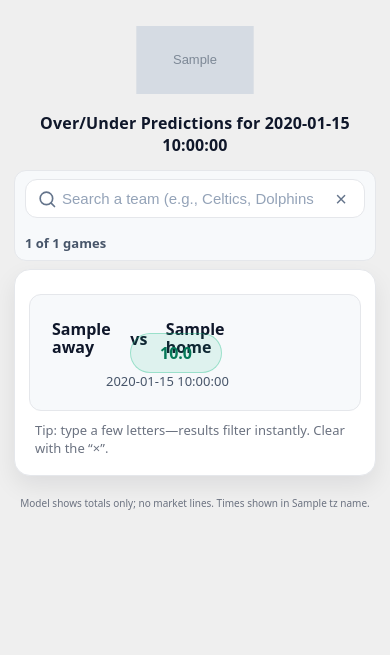
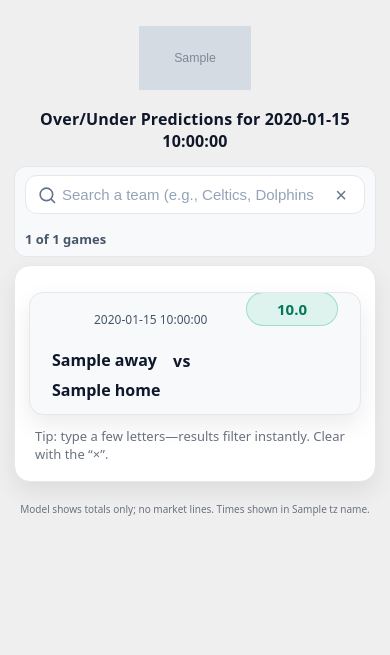
Before and after one commit to vzjavi/bzbetzpredictor, a Flask app: template templates/index.html in a window 390 px wide. Shown: the top 655 px of the page. Run offline with Flask 3, Linux system fonts and the light colour scheme; the template is opened without the code that fills it: most values are stand-ins (such as "Sample title", 1, 10 or a date in 2020); grey boxes marked "Sample" are stand-in pictures.

Commit message:
mobile view changes v4

```diff
--- a/static/styles.css
+++ b/static/styles.css
@@ -315,3 +315,74 @@
   tbody tr:nth-child(odd){ background:#f7f9fb; }
   tbody tr:hover{ background:#f1f5f9; }
 }
+/* ==== iPhone-friendly card layout (≤ 430px) ==== */
+@media (max-width: 430px){
+
+  /* Tighter header/search so more rows are visible */
+  .page-wrap{ margin:16px auto; padding:0 14px; }
+  .site-header{ gap:6px; margin-bottom:8px; }
+  .site-header .brand-img{ height:84px !important; }
+  .brand-sub{ font-size:16px; font-weight:800; }
+  .controls{ padding:8px 10px; border-radius:12px; }
+  .search input{ padding:10px 36px; font-size:15px; }
+  .results-count{ font-size:13px; }
+
+  /* Turn each row into a card; hide the table header */
+  .table-wrap{ overflow:visible; }
+  table{ min-width:0; font-size:16px; }
+  thead{ display:none; }
+
+  tbody tr{
+    display:block;
+    position:relative;
+    background:#fff;
+    border-radius:14px;
+    box-shadow: var(--shadow);
+    margin:12px 0;
+    padding:12px 12px 10px 12px;
+    /* reserve space so text never sits under the pill */
+    padding-right:112px;
+  }
+
+  /* cells become blocks */
+  .cell{ display:block; border:0; padding:0; text-align:left; }
+
+  /* hide the League column on phones */
+  .cell.sport{ display:none; }
+
+  /* matchup row */
+  .matchup-flex{
+    display:flex;
+    align-items:center;
+    justify-content:flex-start;
+    gap:10px;
+    flex-wrap:wrap;
+  }
+  .logo{ width:36px !important; height:36px !important; border-radius:8px; }
+  .team{ font-weight:800; font-size:16px; line-height:1.12; }
+  .vs{ margin:0 6px; font-weight:800; }
+
+  /* time sits under the matchup, aligned with left logo */
+  .cell.time{
+    margin-top:6px;
+    color:var(--text-dim);
+    font-size:12px;
+    padding-left:52px;
+  }
+
+  /* Predicted Total pill locked to the right */
+  .cell.total{
+    position:absolute;
+    top:16px;
+    right:12px;
+    margin:0;
+    text-align:right;
+  }
+  .pill{
+    display:inline-flex;
+    align-items:center; justify-content:center;
+    min-width:72px;
+    padding:6px 10px;
+    font-size:15px;
+  }
+}
```
